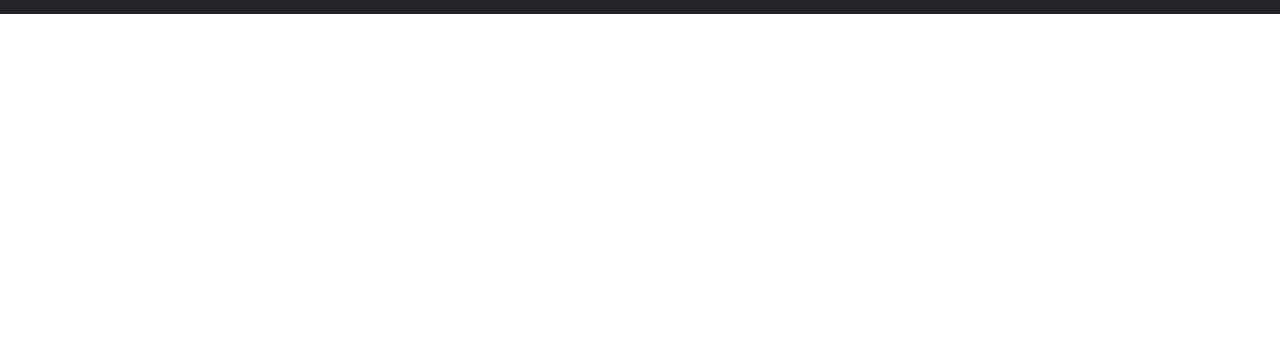
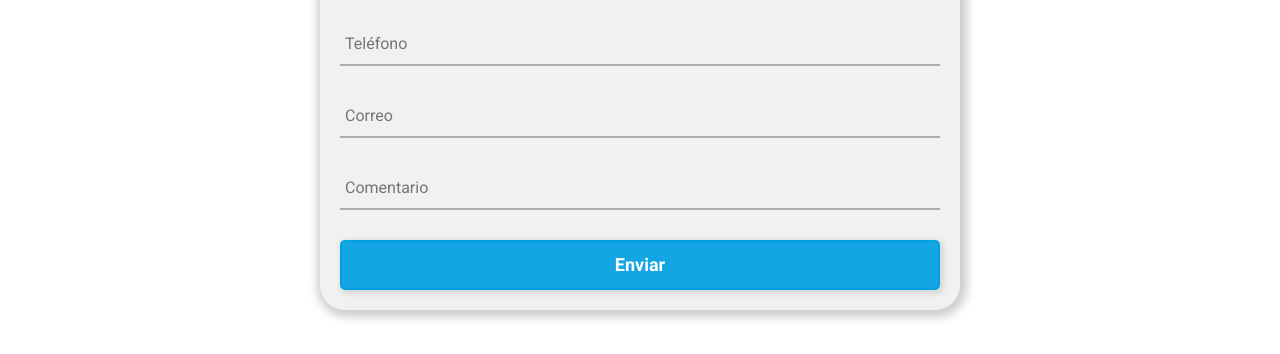
Before and after one commit to FrankAveig/Consultorio_Miller, a plain HTML site: page index.html in a window 1280 px wide. Shown: the part 3348-3702 px from the top of the page. Before the commit the page ends 3362 px from the top, so only its background shows below. Drawn offline with nearby package versions, Linux system fonts and the light colour scheme; a web font is replaced by a local one.

Commit message:
agregue formulario

```diff
--- a/css/index.css
+++ b/css/index.css
@@ -132,11 +132,63 @@ body{
     margin-bottom: 20px;
     display: inline-block;
 }
+.equipo__contenedor h4{
+    padding-bottom: 20px;
+}
 .equipo__contenedor{
     box-shadow: 2px 3px 37px 8px rgba(179,166,166,0.75);
-    -webkit-box-shadow: 2px 3px 37px 8px rgba(179,166,166,0.75);
-    -moz-box-shadow: 2px 3px 37px 8px rgba(179,166,166,0.75);
+
 }
+.contactanos h2{
+    text-align: center;
+    margin: 50px;
+}
+.contactanos{
+    display: flex;
+    flex-direction: column;
+    align-items: center;
+}
+.contactanos form{
+    width: 50%;
+    background-color: #f1f1f1;
+    border-radius: 25px;
+
+}
+.contactanos .container__formulario{
+    border-radius: 25px;
+    padding: 20px;
+    box-shadow: 2px 2px 10px 5px rgba(0, 0, 0, 0.2);
+
+}
+.contactanos input{
+    font-size: 16px;
+	color: #333;
+	border: none;
+	width: 100%;
+	outline: none;
+	background: none;
+	padding: 0 5px;
+	height: 40px;
+}
+.contactanos .contenedor{
+	border-bottom: 2px solid #adadad;
+	position: relative;
+	margin: 30px 0;
+}
+
+.boton{
+	display: block;
+	width: 100%;
+	height: 50px;
+	background-color: #019fe3eb;
+	border: solid 2px #019fe3eb;
+	color: #fff;
+	border-radius: 5px;
+	font-weight: 600;
+	font-size: 18px;
+	box-shadow: 2px 2px 5px 2px rgba(0, 0, 0, 0.1);
+}
+
 footer{
     margin-top: 50px;
     background-color: #212529;
@@ -189,10 +241,15 @@ footer i{
     body > header > nav.menu2.navbar.navbar-expand-lg.navbar-light.navegacion > div{
         justify-content: center!important;
     }
-
+    .contactanos form{
+        width: 80%;
+    }
 
 }
 @media(max-width:770px){
+    .bienvenida__texto button{
+        width: 300px;
+    }
     .persona{
         margin: 20px 0 20px 0;
     }
@@ -200,4 +257,11 @@ footer i{
         margin: 0 20px;
         grid-template-columns: repeat(2,1fr);
     }
+    .enganche{
+        height: 300px;
+    }
+    h1{
+        text-align: center;
+    }
+
 }
--- a/index.html
+++ b/index.html
@@ -33,7 +33,6 @@
 
         <nav class="menu2 navbar navbar-expand-lg navbar-light navegacion">
             <div class="container contenedor-menu">
-                <img src="./images/logo.png" alt="">
                 <button class="navbar-toggler" type="button" data-bs-toggle="collapse" data-bs-target="#navbarNav" aria-controls="navbarNav" aria-expanded="false" aria-label="Toggle navigation">
                 <span class="navbar-toggler-icon "></span>
                 </button>
@@ -158,24 +157,59 @@
                     <div class="col-12 col-md-4 persona">
                         <div class="equipo__contenedor">
                             <img src="./images/equipo1.png" alt="">
-                            <h3>Dr.Miller Aveiga</h3>
+                            <h3>Miller Aveiga Ferrin</h3>
+                            <h4>Medico Veterinario</h4>
                         </div>
                     </div>
                     <div class="col-12 col-md-4 persona">
                         <div class="equipo__contenedor">
                             <img src="./images/equipo2.jpg" alt="">
-                            <h3>Dr.Dario Aveiga</h3>
+                            <h3>Dario Aveiga Dueñas</h3>
+                            <h4>Medico Veterinario</h4>
+
                         </div>
                     </div>
                     <div class="col-12 col-md-4 persona">
                         <div class="equipo__contenedor">
                             <img src="./images/equipo3.jpg" alt="">
-                            <h3>Dra.Irene Vera</h3>
+                            <h3>Irene Vera Bravo</h3>
+                            <h4>Medico Veterinario</h4>
+
                         </div>
                     </div>
                 </div>
             </div>
 
+        </section>
+
+        <section class="contactanos">
+            <h2>Contáctanos</h2>
+
+            <form action="mailto:xfpad93@gmail.coms">
+                <div class="container container__formulario">
+
+                    <div class="contenedor">
+                        <input name="nombre" id="nombre" type="text" required placeholder="Nombre">
+                    </div>
+
+                    <div class="contenedor">
+                    <input name="apellidos" id="apellidos" type="text" required placeholder="Apellidos">
+                </div>
+
+                <div class="contenedor">
+                    <input name="telefono" id="telefono" type="tel" required placeholder="Teléfono">
+                </div>
+
+                <div class="contenedor">
+                    <input name="email" id="email" type="email" required placeholder="Correo">
+                </div>
+                <div class="contenedor">
+                    <input name="Comentario" id="comentario" type="text" required placeholder="Comentario">
+                </div>
+                <button id="submit" type="submit" class="boton"> Enviar </button>
+
+            </div>
+            </form>
         </section>
     </main>
     <footer>
```
